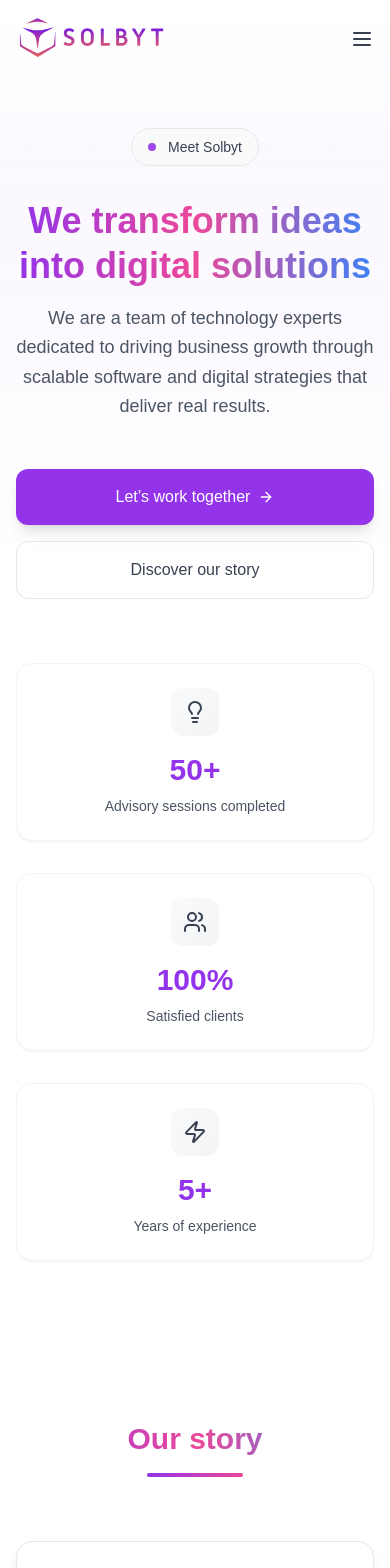
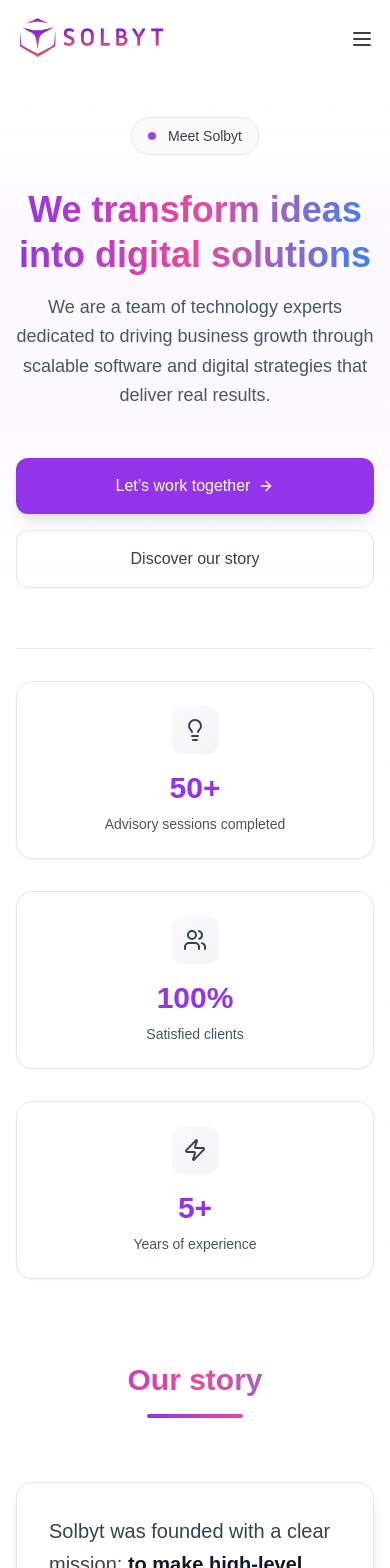
Before and after one commit to AhrensOG/Solbyt, a Next.js app: page /en/about in a window 390 px wide. Shown: the top 1568 px of the page. Built offline with nearby package versions, Linux system fonts and the light colour scheme; a web font is replaced by a local one.

Commit message:
update styles

```diff
--- a/app/components/about/auxiliarComponents/Hero.tsx
+++ b/app/components/about/auxiliarComponents/Hero.tsx
@@ -28,7 +28,7 @@ const Hero: React.FC = () => {
   ];
 
   return (
-    <section className="relative pt-32 pb-20 bg-white overflow-hidden">
+    <section className="relative top-[77px] min-h-[calc(100vh-77px)] py-10 pb-20 bg-white overflow-hidden">
       {/* Background pattern */}
       <div className="absolute inset-0 opacity-[0.02]">
         <div
@@ -43,7 +43,8 @@ const Hero: React.FC = () => {
       <div className="absolute top-32 left-1/2 -translate-x-1/2 w-[800px] h-[400px] bg-gradient-to-b from-solbyt-purple-600/5 via-solbyt-pink-500/3 to-transparent blur-3xl" />
 
       <div className="container mx-auto px-4 md:px-6 relative z-10">
-        <div className="max-w-4xl mx-auto text-center">
+        <div className="max-w-4xl mx-auto text-center flex flex-col gap-5 divide-y">
+          <div>
             {/* Badge */}
             <motion.div
               className="inline-flex items-center mb-8"
@@ -80,7 +81,7 @@ const Hero: React.FC = () => {
 
             {/* CTA */}
             <motion.div
-            className="flex flex-col sm:flex-row gap-4 justify-center mb-16"
+              className="flex flex-col sm:flex-row gap-4 justify-center mb-10"
               initial={{ opacity: 0, y: 20 }}
               animate={{ opacity: 1, y: 0 }}
               transition={{ delay: 0.6, duration: 0.6 }}>
@@ -97,10 +98,11 @@ const Hero: React.FC = () => {
                 {translation("cta_secondary")}
               </Link>
             </motion.div>
+          </div>
 
           {/* Stats */}
           <motion.div
-            className="grid grid-cols-1 md:grid-cols-3 gap-8"
+            className="grid grid-cols-1 md:grid-cols-3 gap-8 pt-8"
             initial={{ opacity: 0, y: 30 }}
             animate={{ opacity: 1, y: 0 }}
             transition={{ delay: 0.8, duration: 0.6 }}>
@@ -111,7 +113,7 @@ const Hero: React.FC = () => {
                 initial={{ opacity: 0, y: 20 }}
                 animate={{ opacity: 1, y: 0 }}
                 transition={{ delay: 0.9 + index * 0.1, duration: 0.5 }}>
-                <div className="bg-white rounded-2xl p-6 border border-gray-100 shadow-sm hover:shadow-lg transition-all duration-300 group-hover:border-gray-200">
+                <div className="bg-white rounded-2xl p-6 border border-gray-200 shadow-sm hover:shadow-lg transition-all duration-300 group-hover:border-gray-200">
                   <div className="w-12 h-12 rounded-xl bg-gradient-to-br from-gray-50 to-gray-100 flex items-center justify-center mb-4 mx-auto group-hover:from-solbyt-purple-600/10 group-hover:to-solbyt-pink-500/10 transition-all duration-300">
                     <stat.icon className="w-6 h-6 text-gray-700 group-hover:text-solbyt-purple-600 transition-colors duration-300" />
                   </div>
--- a/app/components/contact/auxiliarComponents/Hero.tsx
+++ b/app/components/contact/auxiliarComponents/Hero.tsx
@@ -36,7 +36,7 @@ const Hero: React.FC = () => {
   ];
 
   return (
-    <section className="relative pt-28 pb-16 bg-white overflow-hidden">
+    <section className="relative top-[77px] min-h-[calc(100vh-77px)] py-10 pb-16 bg-white overflow-hidden">
       {/* Background pattern */}
       <div className="absolute inset-0 opacity-[0.02]">
         <div
```
Lines whose indentation alone changed are shown as unchanged.
